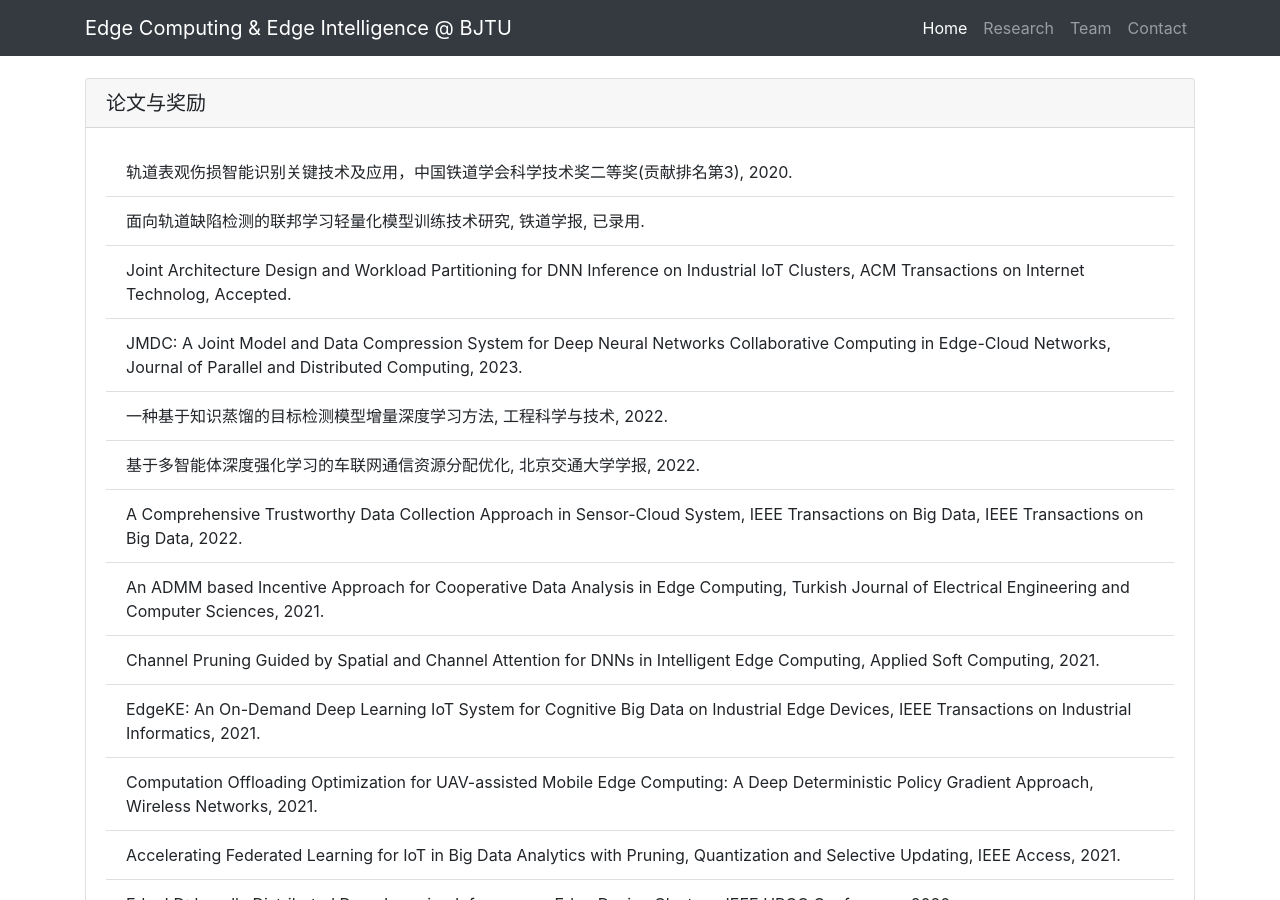
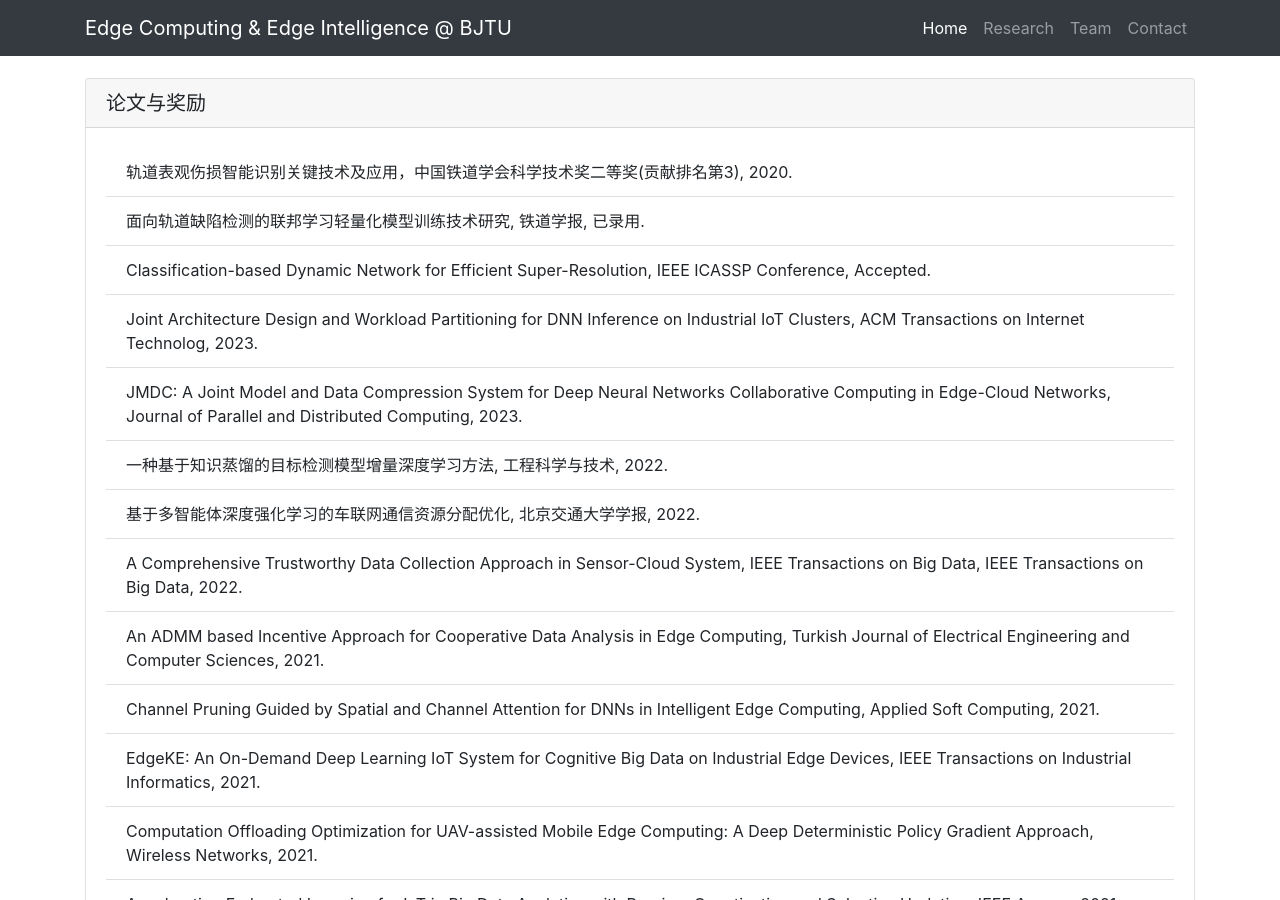
Before and after one commit to fangvv/Homepage, a Jekyll site: the page Edgecomp/index.html, which Jekyll copies as it is, in a window 1280 px wide and 900 px high, scrolled down 2837 px. Built offline with Jekyll 4.4.1, drawn with Linux system fonts in a browser that asks for light colours; comment, search, counter and statistics services are not loaded.

Commit message:
update paper

```diff
--- a/Edgecomp/index.html
+++ b/Edgecomp/index.html
@@ -149,7 +149,8 @@
     <ul class="list-group list-group-flush">
       <li class="list-group-item">轨道表观伤损智能识别关键技术及应用，中国铁道学会科学技术奖二等奖(贡献排名第3), 2020.</li>
       <li class="list-group-item">面向轨道缺陷检测的联邦学习轻量化模型训练技术研究, 铁道学报, 已录用.</li>
-      <li class="list-group-item">Joint Architecture Design and Workload Partitioning for DNN Inference on Industrial IoT Clusters, ACM Transactions on Internet Technolog, Accepted.</li>
+      <li class="list-group-item">Classification-based Dynamic Network for Efficient Super-Resolution, IEEE ICASSP Conference, Accepted.</li>
+      <li class="list-group-item">Joint Architecture Design and Workload Partitioning for DNN Inference on Industrial IoT Clusters, ACM Transactions on Internet Technolog, 2023.</li>
       <li class="list-group-item">JMDC: A Joint Model and Data Compression System for Deep Neural Networks Collaborative Computing in Edge-Cloud Networks, Journal of Parallel and Distributed Computing, 2023.</li>
       <li class="list-group-item">一种基于知识蒸馏的目标检测模型增量深度学习方法, 工程科学与技术, 2022.</li>
       <li class="list-group-item">基于多智能体深度强化学习的车联网通信资源分配优化, 北京交通大学学报, 2022.</li>
```
